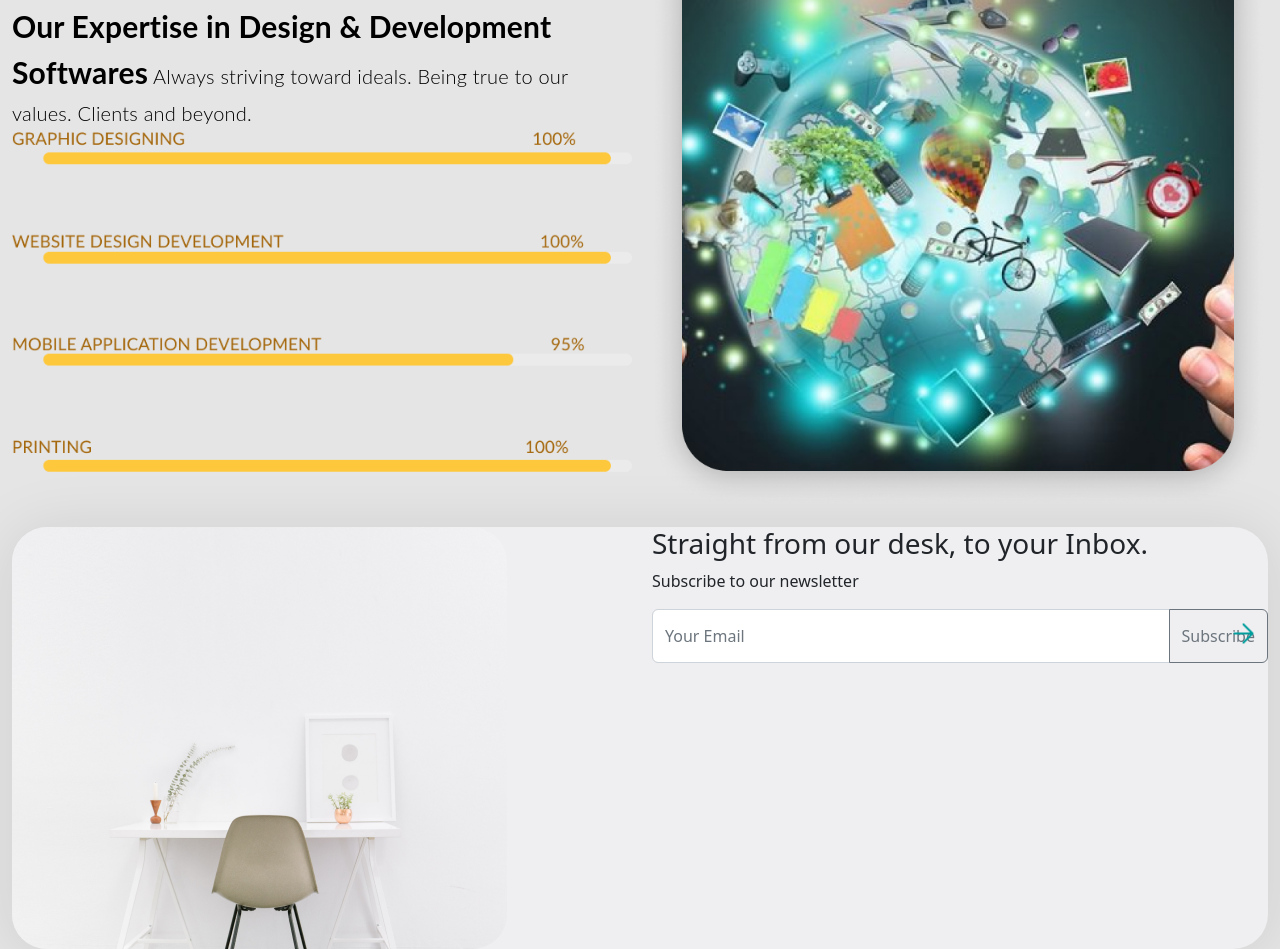
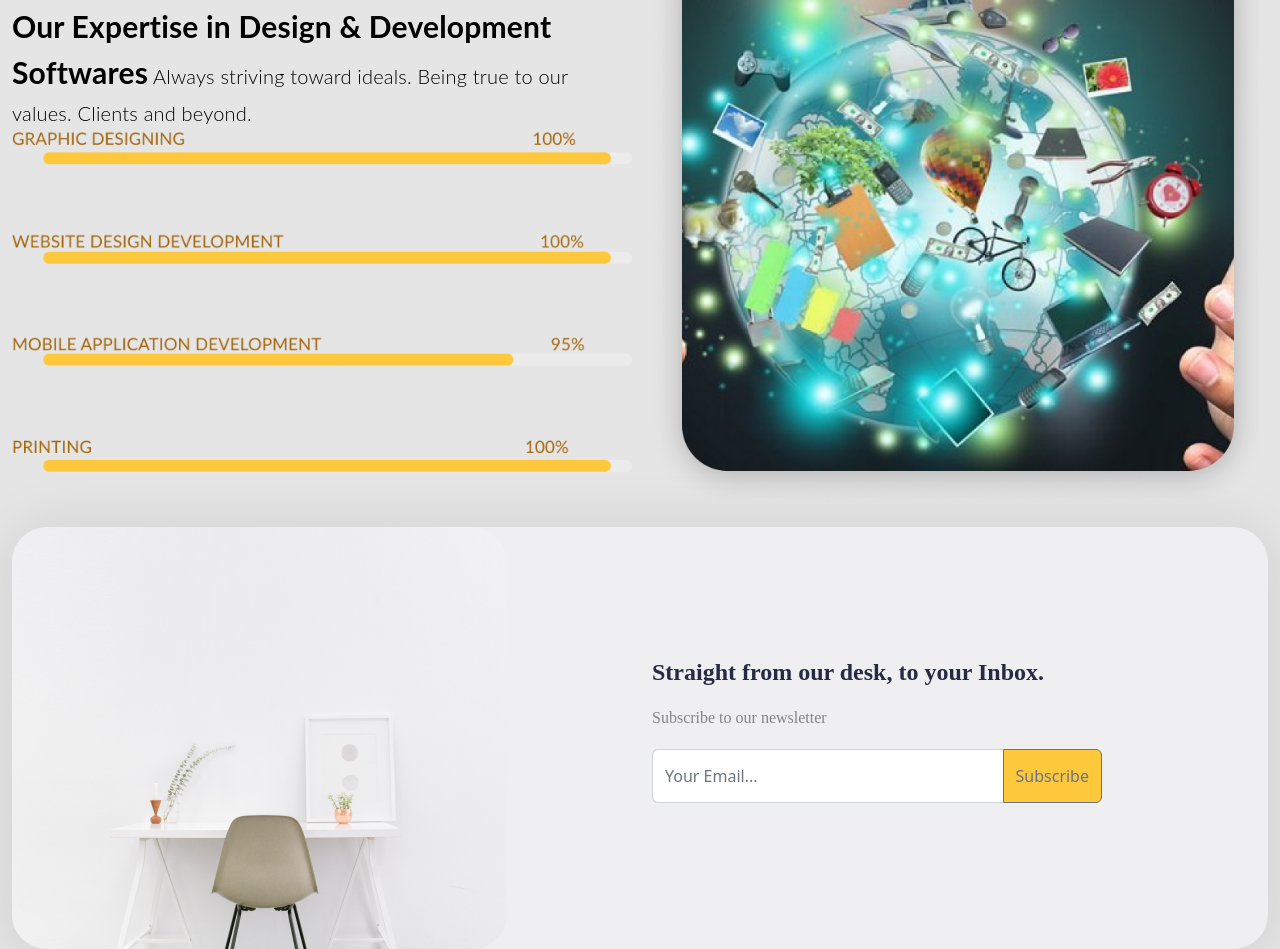
Before and after one commit to vanyamotobiker/test, a plain HTML site: page index.html in a window 1280 px wide. Shown: the part 2519-3468 px from the top of the page. Drawn offline with nearby package versions, Linux system fonts and the light colour scheme.

Commit message:
email form

```diff
--- a/css/index.css
+++ b/css/index.css
@@ -91,7 +91,7 @@ button{
     letter-spacing: 0.2px;
     color: #009D9D;
 }
-button::after{
+.card button::after{
     content:"";
     display: block;
     position: absolute;
@@ -104,11 +104,11 @@ button::after{
 
 
 }
-.button:hover{
+.card button:hover{
     background-color: #ebe9e99d ;
     transition: 0.5s;
 }
-button:hover::after{
+.card button:hover::after{
     right: 20px;
     transition: 0.5s;
 }
@@ -156,3 +156,30 @@ button:hover::after{
 .emeil_block-foto{
     border-radius: 35px;
 }
+.email_content h3{
+    font-family: 'AvertaW01-Semibold';
+    font-style: normal;
+    font-weight: bold;
+    font-size: 24px;
+    line-height: 30px;
+    color: #252B42;
+    margin-bottom: 20px;
+
+}
+.email_content p{
+    font-family: 'Averta Demo PE Cutted Demo';
+    font-style: normal;
+    font-weight: 400;
+    font-size: 16px;
+    line-height: 140%;
+    color: #858585;
+    margin-bottom: 20px;
+}
+.email_form{
+    max-width: 450px;
+    max-height: 58px;
+
+}
+.email_form button{
+   background-color: #FEC83D;
+}
--- a/index.html
+++ b/index.html
@@ -223,11 +223,11 @@
                 <div class="col-lg-6">
                     <img src="image/block email.png" class="emeil_block-foto" alt="">
                 </div>
-                <div class="col-lg-6 email_content">
+                <div class="col-lg-6 email_content d-flex flex-column justify-content-center">
                     <h3>Straight from our desk, to your Inbox.</h3>
                     <p>Subscribe to our newsletter</p>
-                    <div class="input-group mb-3">
-                        <input type="text" class="form-control" placeholder="Your Email" aria-label="Recipient's username" aria-describedby="button-addon2">
+                    <div class="email_form input-group mb-3">
+                        <input type="text" class="form-control" placeholder="Your Email..." aria-label="Recipient's username" aria-describedby="button-addon2">
                         <button class="btn btn-outline-secondary" type="button" id="button-addon2">Subscribe</button>
                     </div>
                 </div>
```
